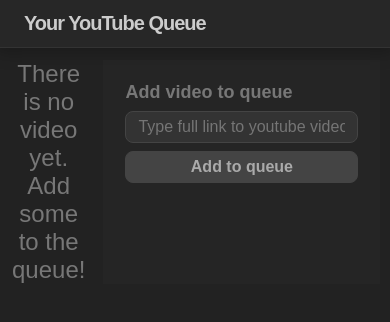
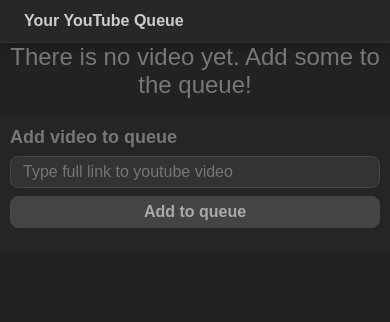
Before and after one commit to bartek623/YoutubeQueue, a React (Create React App) app: page / in a window 390 px wide. Shown: the top 322 px of the page. Built offline with nearby package versions, Linux system fonts and the light colour scheme.

Commit message:
Responsiveness

```diff
--- a/src/components/Pages/Homepage.module.css
+++ b/src/components/Pages/Homepage.module.css
@@ -24,3 +24,27 @@
   padding: 1.2rem;
   background-color: rgba(100, 100, 100, 0.05);
 }
+
+/* 1150px */
+@media (max-width: 72em) {
+  .main-header {
+    font-size: 0.8rem;
+    letter-spacing: 0;
+  }
+
+  .main {
+    display: flex;
+    flex-direction: column;
+  }
+}
+
+/* 400px */
+@media (max-width: 25em) {
+  .main {
+    padding: 0;
+  }
+
+  .main aside {
+    padding: 0;
+  }
+}
```
